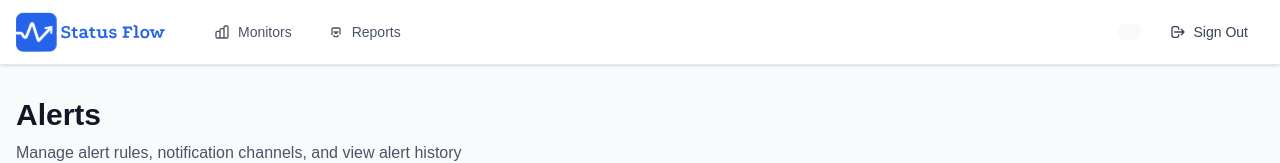
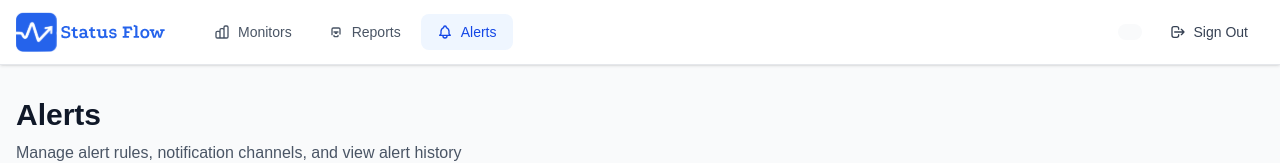
Before and after one commit to mahmoudhusam/statusflow, a Next.js app in the folder apps/frontend/: page /dashboard/alerts in a window 1280 px wide. Shown: the top 163 px of the page. Built offline with nearby package versions, Linux system fonts and the light colour scheme; no server answers.

Commit message:
added alert button to the dashboard

```diff
--- a/apps/frontend/src/app/dashboard/layout.tsx
+++ b/apps/frontend/src/app/dashboard/layout.tsx
@@ -88,6 +88,31 @@ export default function DashboardLayout({
                         />
                       </svg>
                       Reports
+                    </div>
+                  </Link>
+                  <Link
+                    href="/dashboard/alerts"
+                    className={`px-4 py-2 rounded-lg text-sm font-medium transition-all ${
+                      pathname?.startsWith('/dashboard/alerts')
+                        ? 'bg-blue-50 text-blue-700'
+                        : 'text-gray-600 hover:bg-gray-50 hover:text-gray-900'
+                    }`}
+                  >
+                    <div className="flex items-center gap-2">
+                      <svg
+                        className="w-4 h-4"
+                        fill="none"
+                        stroke="currentColor"
+                        viewBox="0 0 24 24"
+                      >
+                        <path
+                          strokeLinecap="round"
+                          strokeLinejoin="round"
+                          strokeWidth={2}
+                          d="M15 17h5l-1.405-1.405A2.032 2.032 0 0118 14.158V11a6.002 6.002 0 00-4-5.659V5a2 2 0 10-4 0v.341C7.67 6.165 6 8.388 6 11v3.159c0 .538-.214 1.055-.595 1.436L4 17h5m6 0v1a3 3 0 11-6 0v-1m6 0H9"
+                        />
+                      </svg>
+                      Alerts
                     </div>
                   </Link>
                 </div>
@@ -208,6 +233,32 @@ export default function DashboardLayout({
                     Reports
                   </div>
                 </Link>
+                <Link
+                  href="/dashboard/alerts"
+                  className={`block px-4 py-3 rounded-lg text-sm font-medium transition-colors ${
+                    pathname?.startsWith('/dashboard/alerts')
+                      ? 'bg-blue-50 text-blue-700'
+                      : 'text-gray-600 hover:bg-gray-50'
+                  }`}
+                  onClick={() => setMobileMenuOpen(false)}
+                >
+                  <div className="flex items-center gap-2">
+                    <svg
+                      className="w-4 h-4"
+                      fill="none"
+                      stroke="currentColor"
+                      viewBox="0 0 24 24"
+                    >
+                      <path
+                        strokeLinecap="round"
+                        strokeLinejoin="round"
+                        strokeWidth={2}
+                        d="M15 17h5l-1.405-1.405A2.032 2.032 0 0118 14.158V11a6.002 6.002 0 00-4-5.659V5a2 2 0 10-4 0v.341C7.67 6.165 6 8.388 6 11v3.159c0 .538-.214 1.055-.595 1.436L4 17h5m6 0v1a3 3 0 11-6 0v-1m6 0H9"
+                      />
+                    </svg>
+                    Alerts
+                  </div>
+                </Link>
                 <div className="px-4 py-2 text-sm text-gray-600 bg-gray-50 rounded-lg">
                   {user?.email}
                 </div>
```
Also changed, not shown: 1 other file (tests, documents, lock files or other folders).
